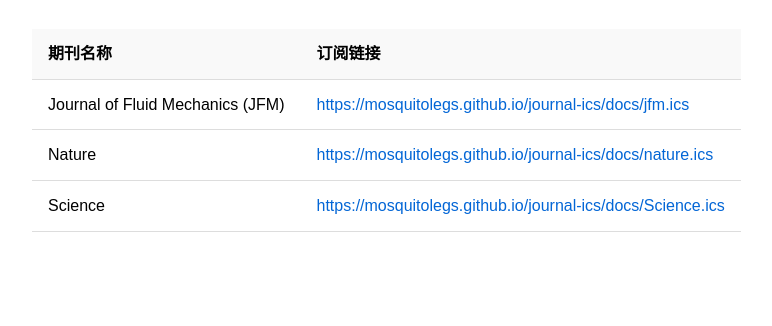
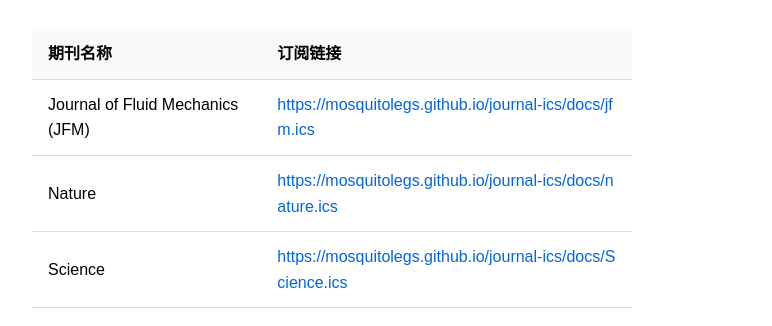
Before and after one commit to MosquitoLegs/journal-ics, a plain HTML site: page index.html in a window 1280 px wide. Shown: the part 86-412 px from the top of the page, without its empty margins (308-1080 px from the left). Drawn offline with Linux system fonts and the light colour scheme.

Commit message:
Update styles.css

```diff
--- a/styles.css
+++ b/styles.css
@@ -11,24 +11,21 @@ h1 {
   margin-bottom: 1em;
 }
 
-/* 表格外层容器：在窄屏时可横向滚动 */
-.table-container {
-  overflow-x: auto;
-}
-
-/* 让表格宽度自适应内容，并水平居中 */
+/* 表格铺满可用宽度 */
 table {
-  margin: 0 auto 2em;
+  width: 100%;
   border-collapse: collapse;
-  width: auto;       /* 而非 100% */
-  table-layout: auto;
+  margin-bottom: 2em;
 }
 
 /* 表头 / 单元格 统一内边距 & 底部边框 */
 th, td {
   padding: 0.75em 1em;
   border-bottom: 1px solid #ddd;
-  white-space: nowrap;  /* 阻止单元格内文本自动换行 */
+  /* 允许内容换行 */
+  white-space: normal;
+  /* 支持长 URL 拆分换行 */
+  word-break: break-all;
 }
 
 /* 表头背景色 */
@@ -39,8 +36,10 @@ th {
 
 /* 链接样式 */
 a {
-  color: #0366d6;      /* 刚才指定的颜色 */
+  color: #0366d6;
   text-decoration: none;
+  /* 链接文字也可拆分换行 */
+  word-break: break-all;
 }
 a:hover {
   text-decoration: underline;
```
